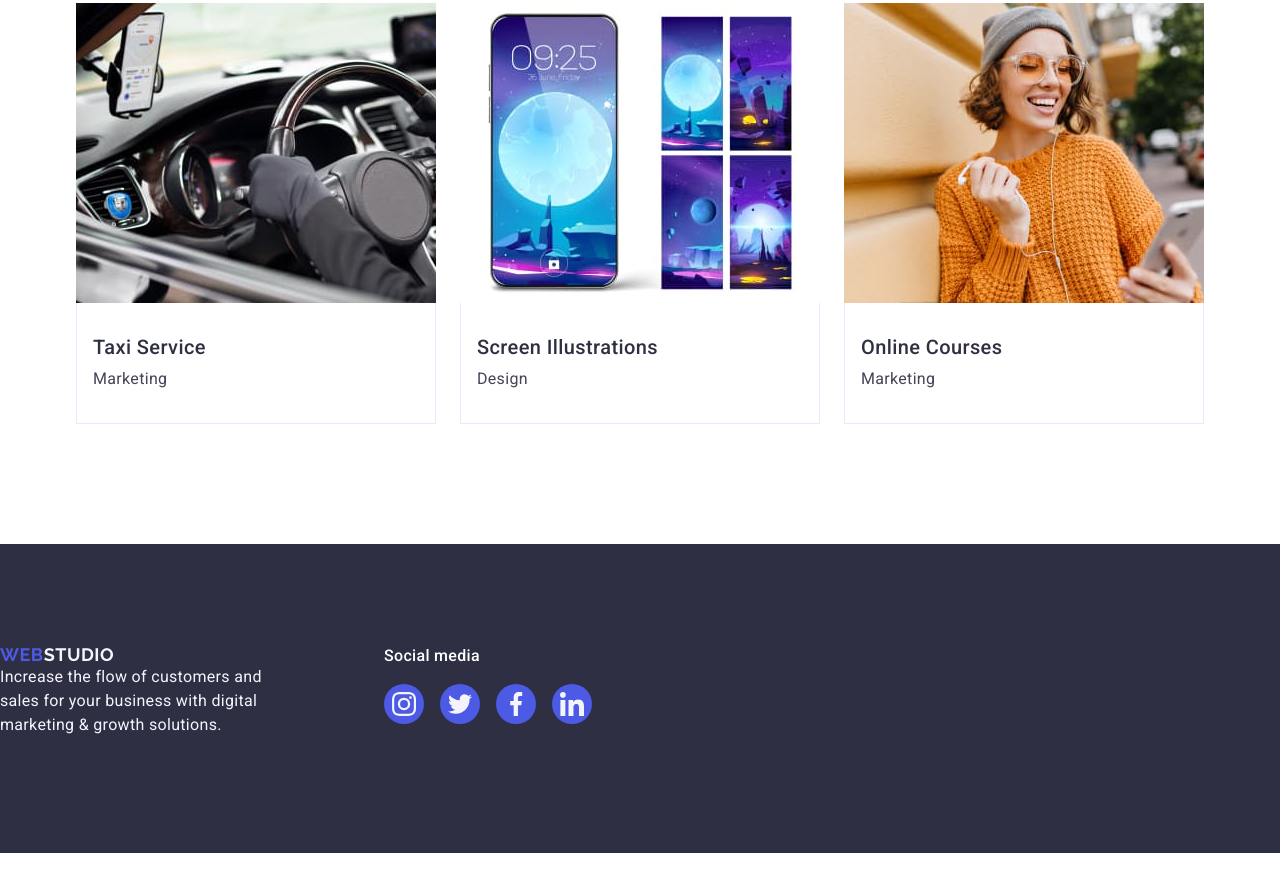
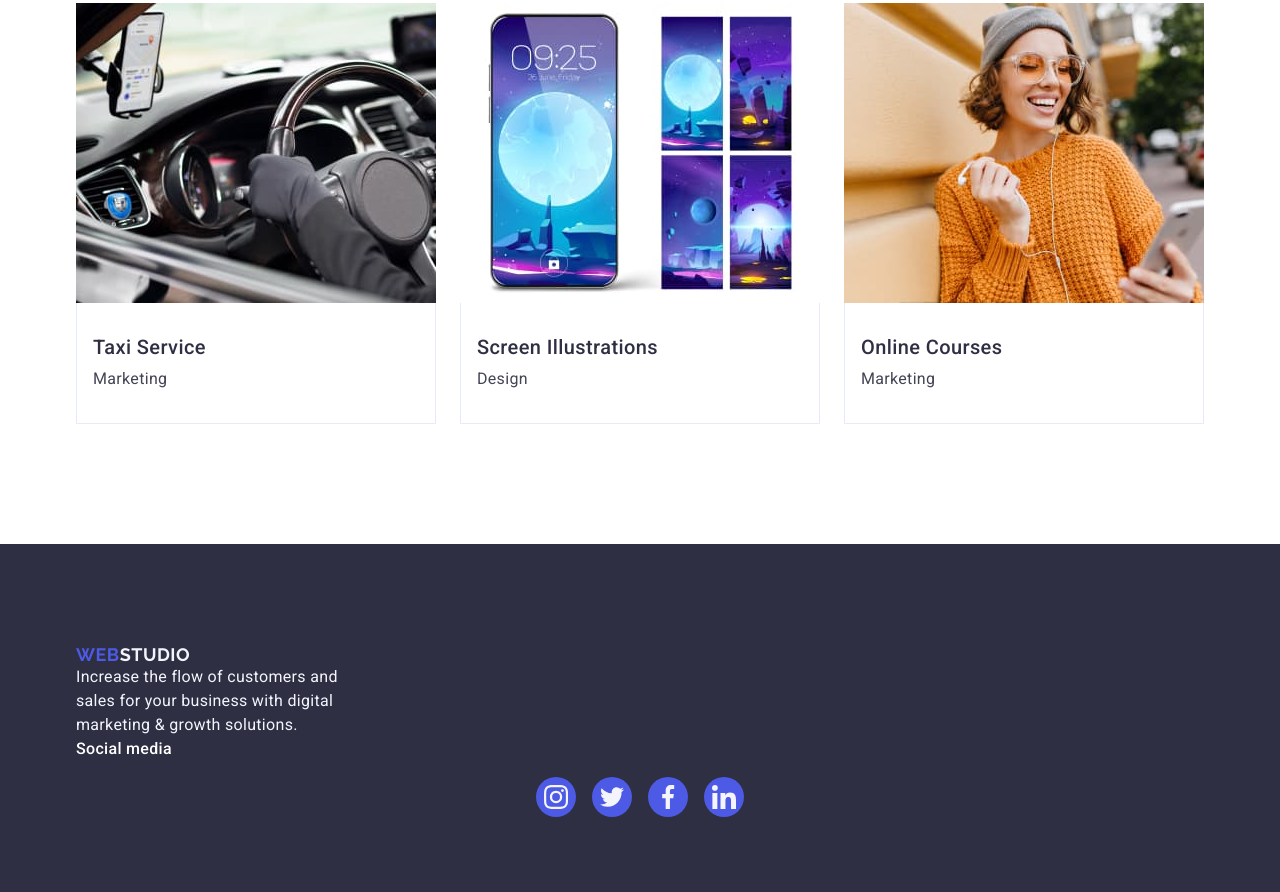
Before and after one commit to axushka/goit-markup-hw-04, a plain HTML site: page index.html in a window 1280 px wide. Shown: the part 2575-3467 px from the top of the page. Before the commit the page ends 3428 px from the top, so only its background shows below. Drawn offline with nearby package versions, Linux system fonts and the light colour scheme.

Commit message:
update index.html

```diff
--- a/css/styles.css
+++ b/css/styles.css
@@ -374,7 +374,6 @@ img {
   font-size: 16px;
   line-height: 1.5;
   letter-spacing: 0.02em;
-  padding-bottom: 164px;
   width: 100%;
   height: 100%;
   background-color: #4d5ae5;
@@ -400,16 +399,17 @@ img {
   letter-spacing: 0.02em;
 }
 
-.footer-container {
+/* .footer-container {
   display: flex;
   align-items: baseline;
-}
+} */
 .footer-logo {
   margin-right: 120px;
-  margin-bottom: 16px;
+  /* margin-bottom: 16px; */
 
 }
 .logo {  display: inline-block;}
+
 .footer-section {
   background-color: #2e2f42;
   padding-top: 100px;
@@ -453,6 +453,7 @@ img {
   display: flex;
   justify-content: center;
   gap: 16px;
+
 }
 .icons-link {
   display: flex;
--- a/index.html
+++ b/index.html
@@ -431,7 +431,7 @@
     </main>
 
     <footer class="footer-section">
-      <div class="footer-container">
+      <div class="container">
         <div class="footer-logo">
           <a href="./index.html" class="logo"
             >Web<span class="logo-second-footer">Studio</span></a
```
